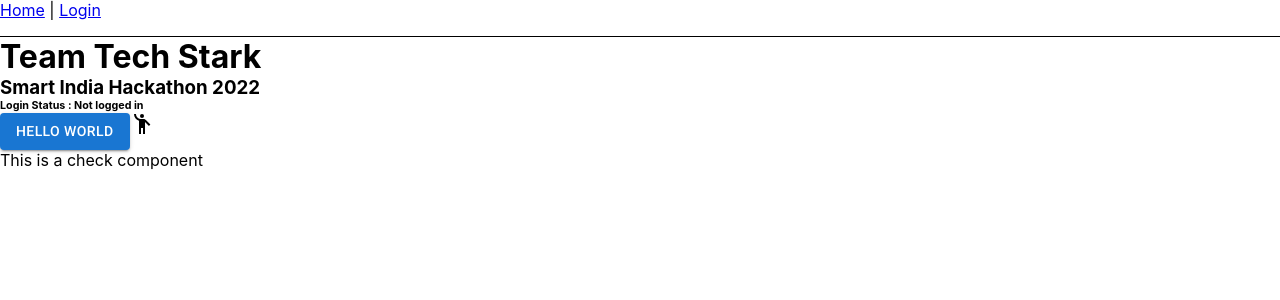
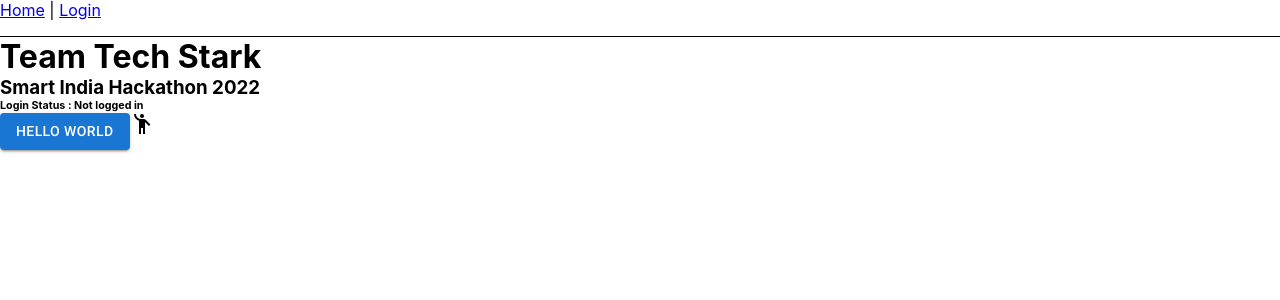
Before and after one commit to Tech-Stark/faculty-vacancy-frontend, a React (Create React App) app: page / in a window 1280 px wide. Shown: the top 300 px of the page. Built offline with nearby package versions, Linux system fonts and the light colour scheme.

Commit message:
[DEL]Check Files

```diff
--- a/src/App.js
+++ b/src/App.js
@@ -1,4 +1,3 @@
-import Check from "./components/Check";
 import { Outlet, Link } from "react-router-dom";
 import "./App.css";
 
@@ -14,7 +13,6 @@
         <Link to="/">Home</Link> | <Link to="/login">Login</Link>
       </nav>
       <Outlet />
-      <Check></Check>
     </div>
   );
 }
--- a/src/components/Check.jsx
+++ /dev/null
@@ -1,5 +0,0 @@
-function Check() {
-  return <div>This is a check component</div>;
-}
-
-export default Check;
```
